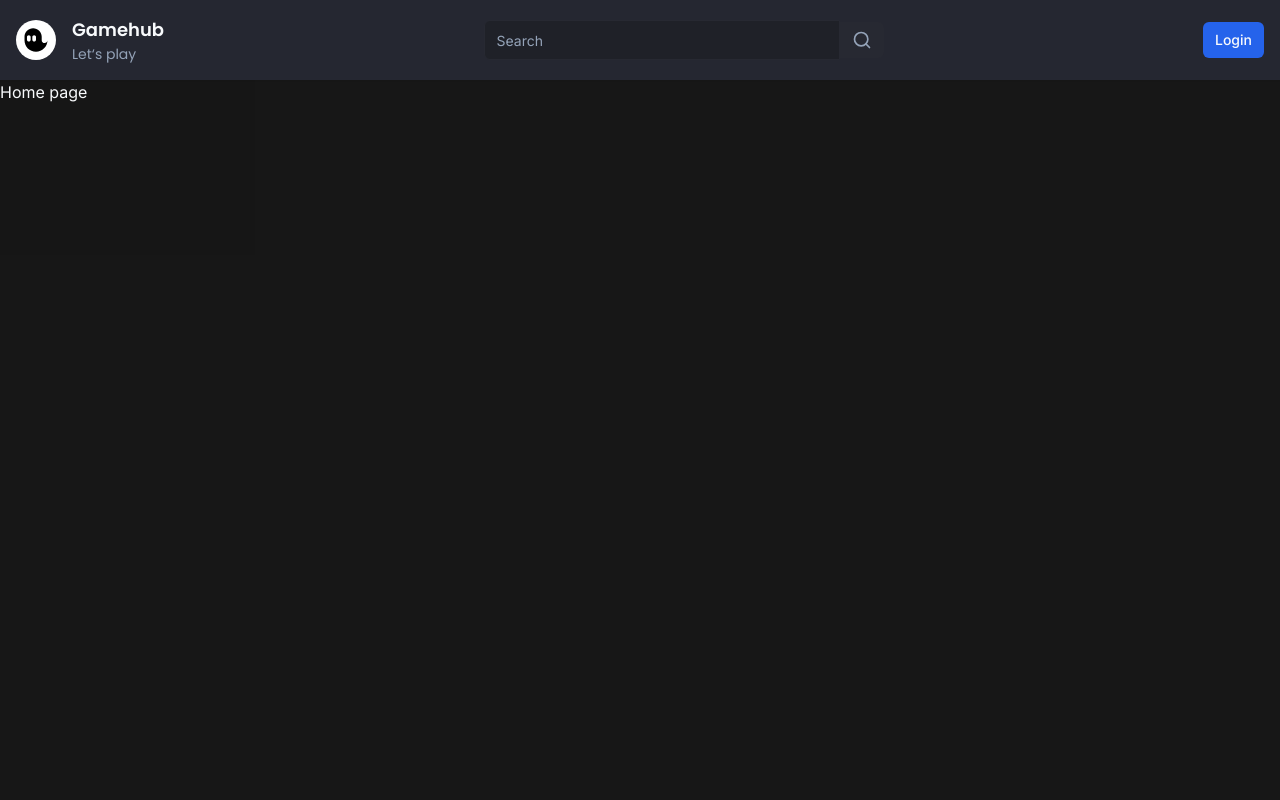
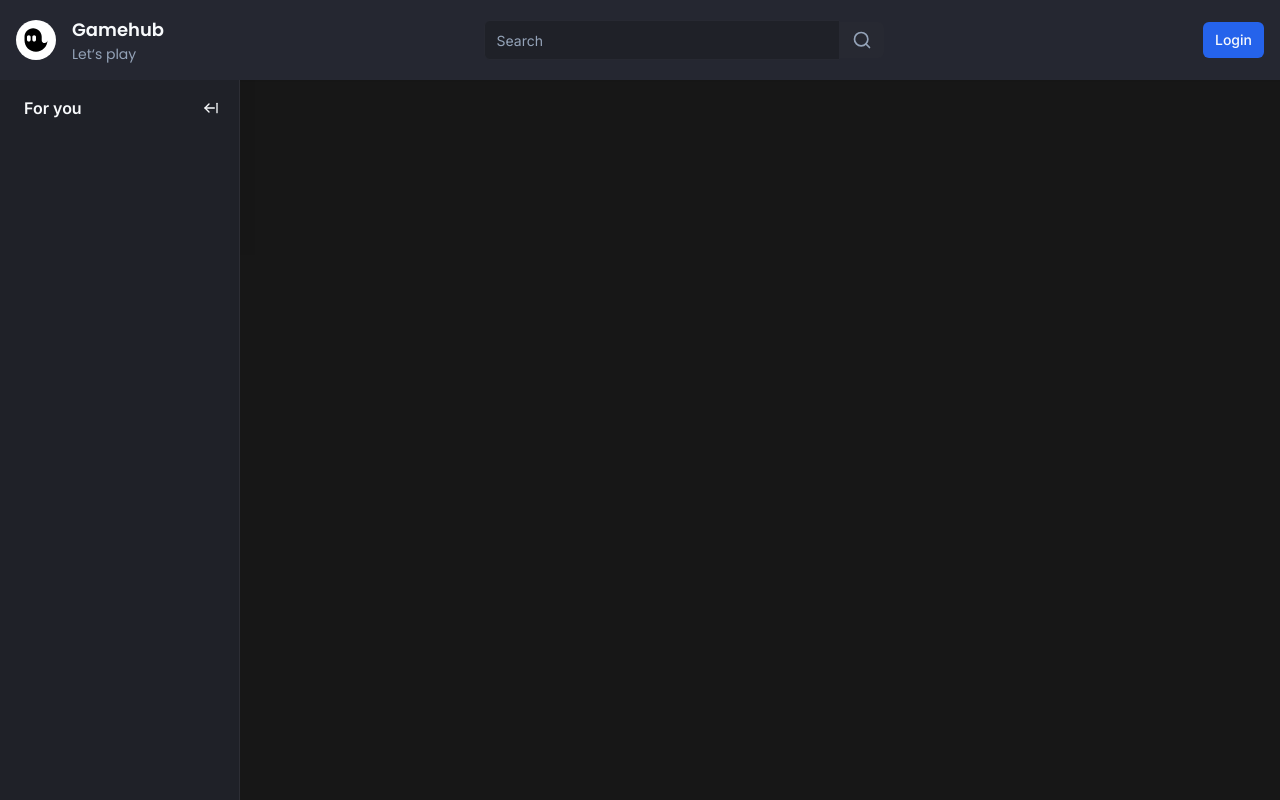
Before and after one commit to kurei01/harekrsna-twitch, a Next.js app: page / in a window 1280 px wide. Built offline with nearby package versions, Linux system fonts and the light colour scheme; no server answers.

Commit message:
collapsed and expand

```diff
--- /dev/null
+++ b/app/(browse)/_components/sidebar/index.tsx
@@ -0,0 +1,12 @@
+import { Toggle } from "./toggle";
+import { Wrapper } from "./wrapper";
+
+export const Sidebar = () => {
+  return (
+    <div>
+      <Wrapper>
+        <Toggle />
+      </Wrapper>
+    </div>
+  );
+};
--- /dev/null
+++ b/app/(browse)/_components/sidebar/toggle.tsx
@@ -0,0 +1,36 @@
+"use client";
+
+import { ArrowLeftFromLine, ArrowRightFromLine } from "lucide-react";
+
+import { Button } from "@/components/ui/button";
+import { useSideBar } from "@/store/use-sidebar";
+
+export const Toggle = () => {
+  const { collapsed, onExpand, onCollapse } = useSideBar((state) => state);
+
+  const label = collapsed ? "Expand" : "Collapse";
+
+  return (
+    <>
+      {collapsed && (
+        <div className="hidden lg:flex w-full items-center justify-center pt-4 mb-4">
+          <Button onClick={onExpand} className="h-auto p-2" variant="ghost">
+            <ArrowRightFromLine className="h-4 w-4" />
+          </Button>
+        </div>
+      )}
+      {!collapsed && (
+        <div className="p-3 pl-6 mb-2 flex items-center w-full">
+          <p className="font-semibold text-primary">For you</p>
+          <Button
+            onClick={onCollapse}
+            className="h-auto p-2 ml-auto"
+            variant="ghost"
+          >
+            <ArrowLeftFromLine className="h-4 w-4" />
+          </Button>
+        </div>
+      )}
+    </>
+  );
+};
--- /dev/null
+++ b/app/(browse)/_components/sidebar/wrapper.tsx
@@ -0,0 +1,23 @@
+"use client";
+
+import { cn } from "@/lib/utils";
+import { useSideBar } from "@/store/use-sidebar";
+
+interface WrapperProps {
+  children: React.ReactNode;
+}
+
+export const Wrapper = ({ children }: WrapperProps) => {
+  const { collapsed } = useSideBar((state) => state);
+
+  return (
+    <aside
+      className={cn(
+        "fixed left-0 flex flex-col w-60 h-full bg-background border-r border-[#2D2E35] z-50",
+        collapsed && "w-[70px]"
+      )}
+    >
+      {children}
+    </aside>
+  );
+};
--- a/app/(browse)/layout.tsx
+++ b/app/(browse)/layout.tsx
@@ -1,10 +1,14 @@
 import { Navbar } from "./_components/navbar";
+import { Sidebar } from "./_components/sidebar";
 
 const BrowseLayout = ({ children }: { children: React.ReactNode }) => {
   return (
     <>
       <Navbar />
-      <div className="flex h-full pt-20">{children}</div>
+      <div className="flex h-full pt-20">
+        <Sidebar />
+        {children}
+      </div>
     </>
   );
 };
--- a/package.json
+++ b/package.json
@@ -23,7 +23,8 @@
     "react-dom": "^18",
     "svix": "^1.15.0",
     "tailwind-merge": "^2.2.0",
-    "tailwindcss-animate": "^1.0.7"
+    "tailwindcss-animate": "^1.0.7",
+    "zustand": "^4.4.7"
   },
   "devDependencies": {
     "@types/node": "^20",
--- /dev/null
+++ b/store/use-sidebar.ts
@@ -0,0 +1,13 @@
+import { create } from "zustand";
+
+interface SidebarStore {
+  collapsed: boolean;
+  onExpand: () => void;
+  onCollapse: () => void;
+}
+
+export const useSideBar = create<SidebarStore>((set) => ({
+  collapsed: false,
+  onExpand: () => set(() => ({ collapsed: false })),
+  onCollapse: () => set(() => ({ collapsed: true })),
+}));
```
Also changed, not shown: 1 other file (tests, documents, lock files or other folders).
